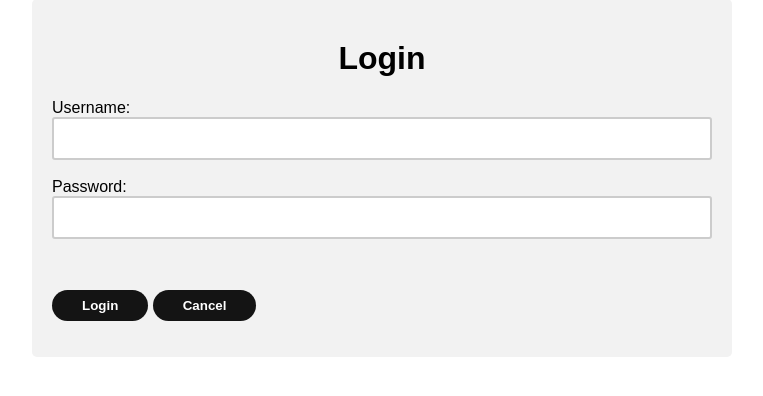
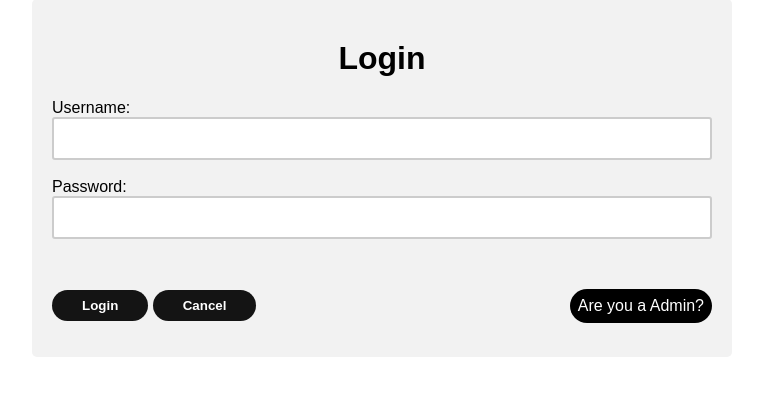
Before and after one commit to KaranShah-Conestoga/bookstore, a PHP site: page /login.php in a window 1280 px wide. Shown: the part 118-514 px from the top of the page, without its empty margins (258-1021 px from the left). Run offline with PHP 8.4, Linux system fonts and the light colour scheme.

Commit message:
Admin Login Styling

```diff
--- a/login.php
+++ b/login.php
@@ -5,7 +5,23 @@
 <blockquote>
     <a href="index.php"><img src="image/logo.png"></a>
 </blockquote>
+
 </header>
+<style>
+    .admin {
+    padding-left: 5rem;
+    color: white;
+    padding: 8px;
+    background-color: black;
+    border-radius: 3rem;
+    float: right;
+    margin-top: 2rem;
+    text-decoration: none;
+
+
+
+}
+</style>
 <blockquote>
 <div class="container">
 <center><h1>Login</h1></center>
@@ -16,7 +32,10 @@
     <br><br>
     <input class="button" type="submit" value="Login"/>
     <input class="button" type="button" name="cancel" value="Cancel" onClick="window.location='index.php';" />
+    <a class="admin" href="./admin_panel/admin_login.php">Are you a Admin?</a>
+
 </form>
+
 </div>
 <blockquote>
 <?php
--- a/style.css
+++ b/style.css
@@ -14,6 +14,7 @@ header .hf{
     float: right;
     margin: 1.5%;
 }
+
 header .hi{
     background-color: #fff;
     border: none;
@@ -118,6 +119,7 @@ textarea:focus {
     background-color: #f2f2f2;
     padding: 20px;
     margin: 0 auto;
+    position: relative;
 }
 .container-footer {
     width: 100%;
```
